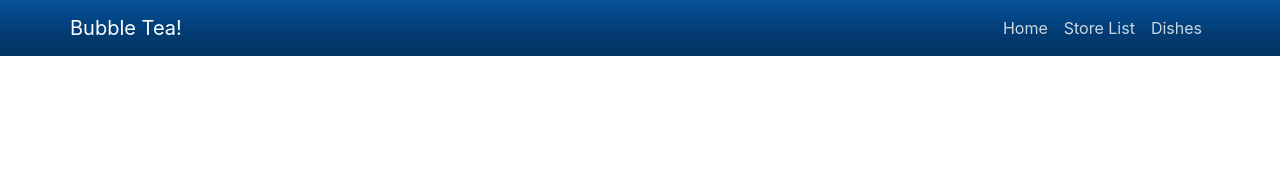
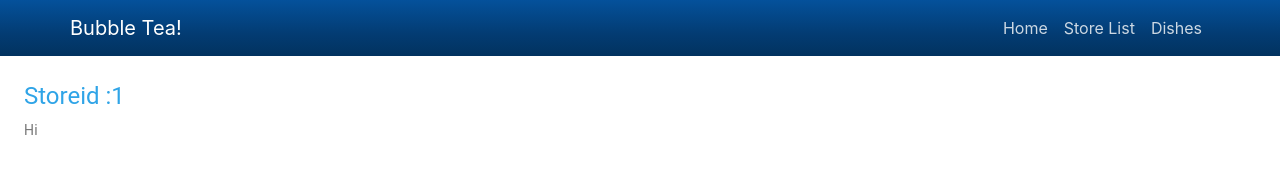
Before and after one commit to Mothergoose31/bubbleTea, a React (Create React App) app: page /stores/store/1 in a window 1280 px wide. Shown: the top 190 px of the page. Built offline with nearby package versions, Linux system fonts and the light colour scheme.

Commit message:
solveed problem

```diff
--- a/src/components/StorePage.jsx
+++ b/src/components/StorePage.jsx
@@ -8,6 +8,7 @@ export default function StorePage ({match}){
     return(
         <Container>
             <Typography gutterBottom variant="h5" component="h2">Storeid :{storeId}</Typography>
+            <Typography variant="body2" color="textSecondary" component="p">Hi</Typography>
 
         </Container>
 
--- a/src/components/navBar.jsx
+++ b/src/components/navBar.jsx
@@ -28,7 +28,7 @@ const Navbar = () => (
         </nav>
         <Switch>
             <Route exact path='/'  />
-            <Route  exact path='stores/store/:storeId' render={props=><StorePage {...props} />}/>
+            <Route  exact path='/stores/store/:storeId' render={props=><StorePage {...props} />}/>
             <Route exact path='/stores' render={() => <StoreList />} />
             <Route exact path='/dishes' render={() => <DishList />} />
         </Switch>
```
